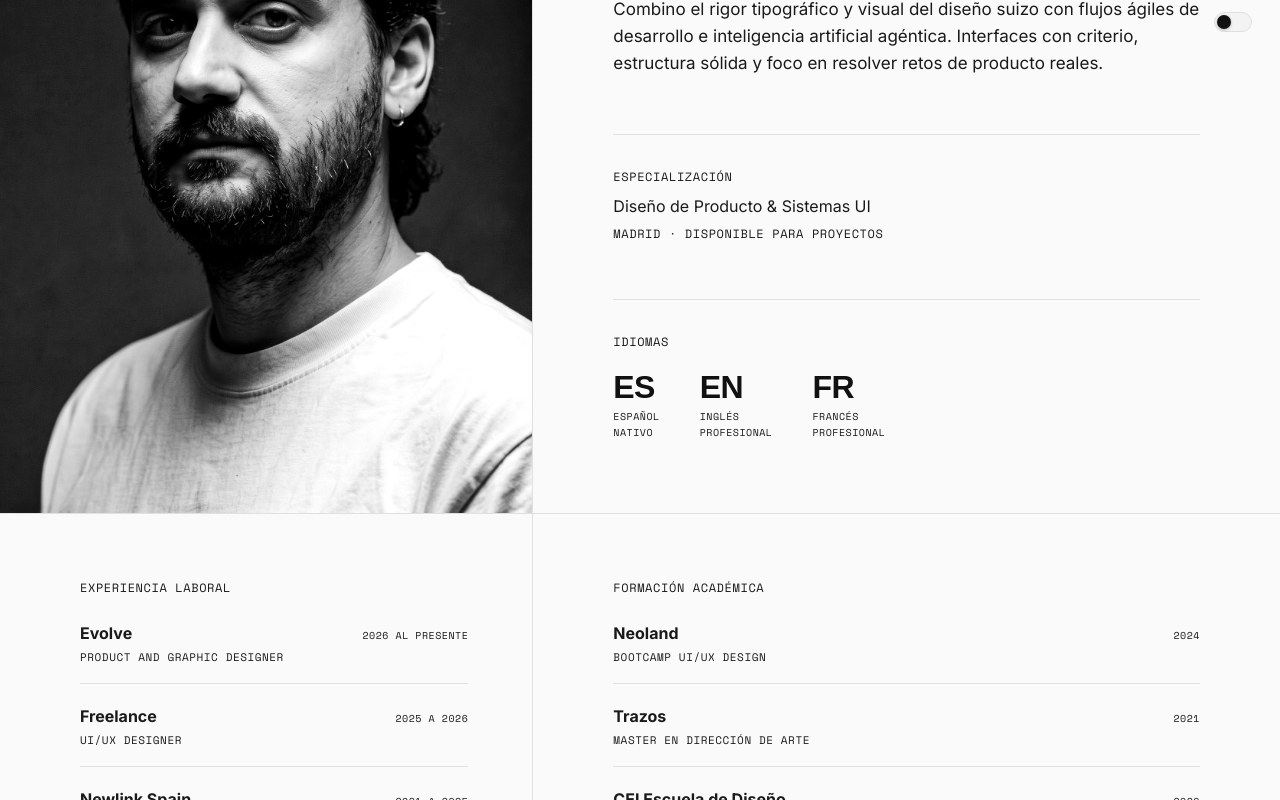
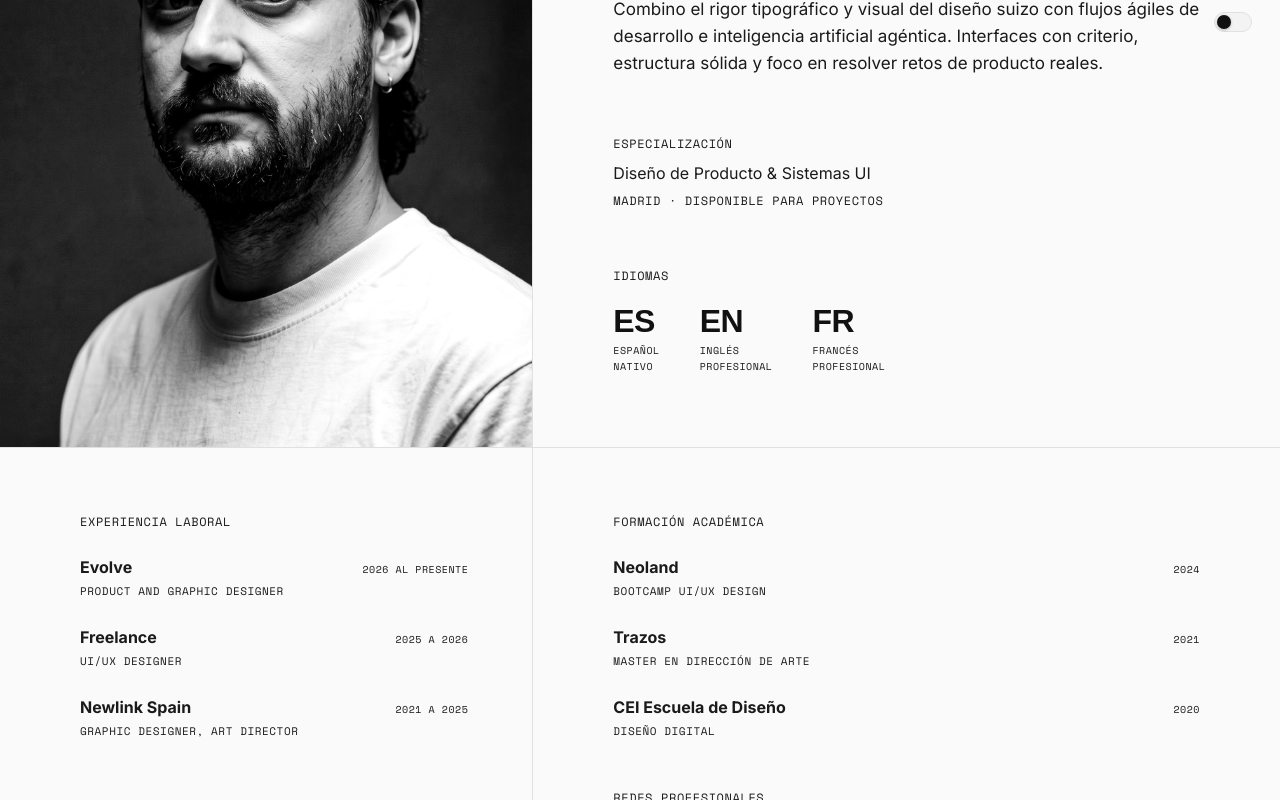
Before and after one commit to antonmojon/AcalerPortfolio, a React (Vite) app: page /about in a window 1280 px wide. Shown: the part 740-1540 px from the top of the page. Built offline with nearby package versions, Linux system fonts and the light colour scheme; the HTML template or start-up script is replaced by a standard one; a web font is replaced by a local one.

Commit message:
style(about): remove internal divider lines while preserving block boundaries

```diff
--- a/src/pages/AboutPage.tsx
+++ b/src/pages/AboutPage.tsx
@@ -194,7 +194,7 @@ function AboutBio() {
         </div>
 
         {/* Rol */}
-        <div style={{ borderTop: '1px solid var(--border-color)', paddingTop: '32px' }}>
+        <div>
           <p style={{ ...META, marginBottom: '8px', color: 'var(--text-primary)' }}>{t('about.bio_role_label')}</p>
           <p style={{ ...BODY, fontSize: '16px', color: 'var(--text-primary)' }}>
             {t('about.bio_role_value')}
@@ -203,7 +203,7 @@ function AboutBio() {
         </div>
 
         {/* Idiomas */}
-        <div style={{ borderTop: '1px solid var(--border-color)', paddingTop: '32px' }}>
+        <div>
           <p style={{ ...META, color: 'var(--text-primary)', marginBottom: '20px' }}>{t('about.languages_label')}</p>
           <div style={{ display: 'flex', gap: '40px' }}>
             {[
@@ -395,7 +395,7 @@ function AboutExperience() {
           <p style={{ ...META, color: 'var(--text-primary)', marginBottom: '24px' }}>
             {t('about.exp_title')}
           </p>
-          <div style={{ display: 'flex', flexDirection: 'column', gap: '20px' }}>
+          <div style={{ display: 'flex', flexDirection: 'column', gap: '24px' }}>
             {experiences.map(({ company, role, period }) => (
               <div
                 key={company}
@@ -403,8 +403,6 @@ function AboutExperience() {
                   display: 'flex',
                   justifyContent: 'space-between',
                   alignItems: 'baseline',
-                  borderBottom: '1px solid var(--border-color)',
-                  paddingBottom: '16px',
                 }}
               >
                 <div>
@@ -438,7 +436,7 @@ function AboutExperience() {
           <p style={{ ...META, color: 'var(--text-primary)', marginBottom: '24px' }}>
             {t('about.edu_title')}
           </p>
-          <div style={{ display: 'flex', flexDirection: 'column', gap: '20px' }}>
+          <div style={{ display: 'flex', flexDirection: 'column', gap: '24px' }}>
             {educations.map(({ school, degree, year }) => (
               <div
                 key={school}
@@ -446,8 +444,6 @@ function AboutExperience() {
                   display: 'flex',
                   justifyContent: 'space-between',
                   alignItems: 'baseline',
-                  borderBottom: '1px solid var(--border-color)',
-                  paddingBottom: '16px',
                 }}
               >
                 <div>
@@ -636,7 +632,7 @@ function AboutStack() {
           </p>
         </div>
 
-        <div style={{ borderTop: '1px solid var(--border-color)', paddingTop: '24px', marginTop: '48px' }}>
+        <div style={{ marginTop: '48px' }}>
           <p style={{ ...META, fontSize: '10px', color: 'var(--text-primary)', margin: 0, lineHeight: '1.6', whiteSpace: 'pre-line' }}>
             {t('about.stack_meta')}
           </p>
```
